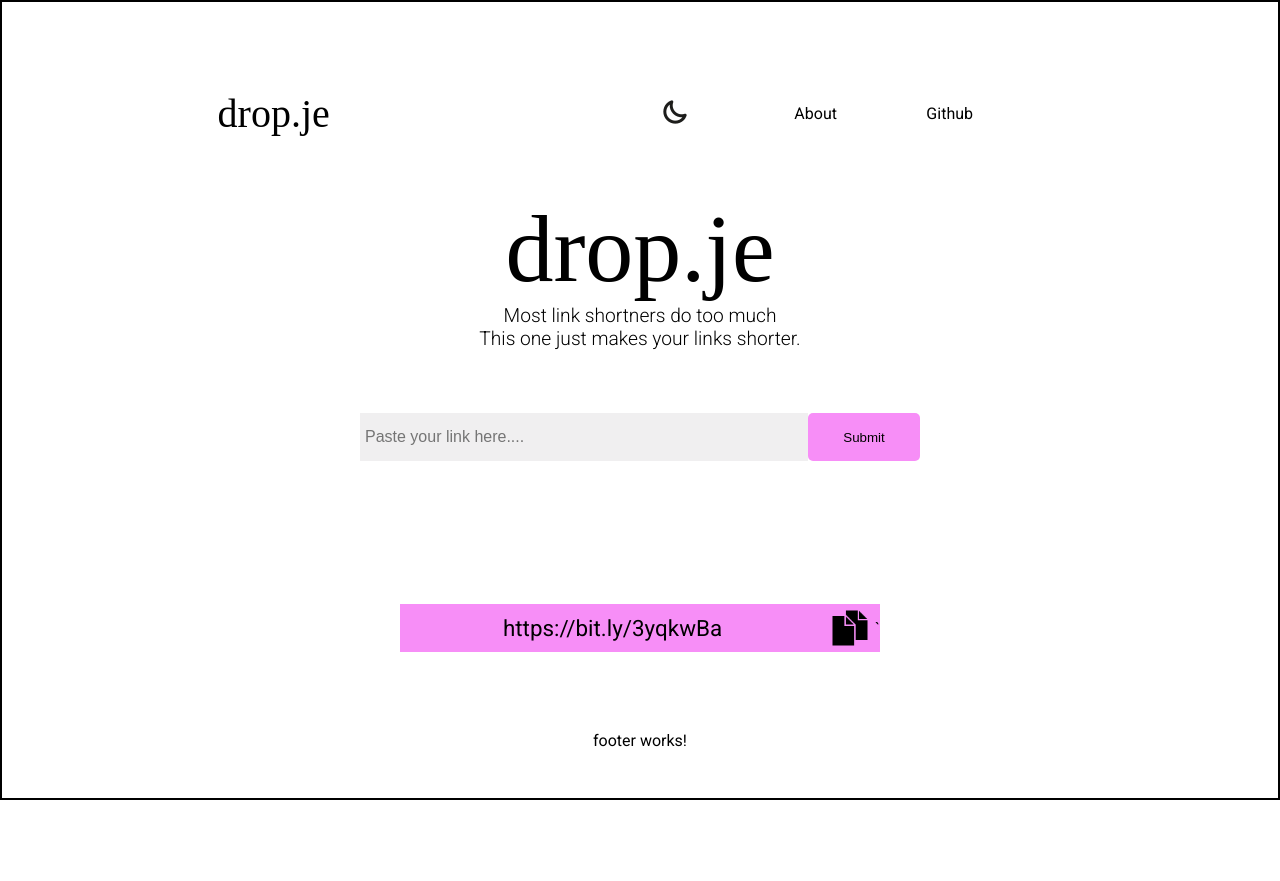
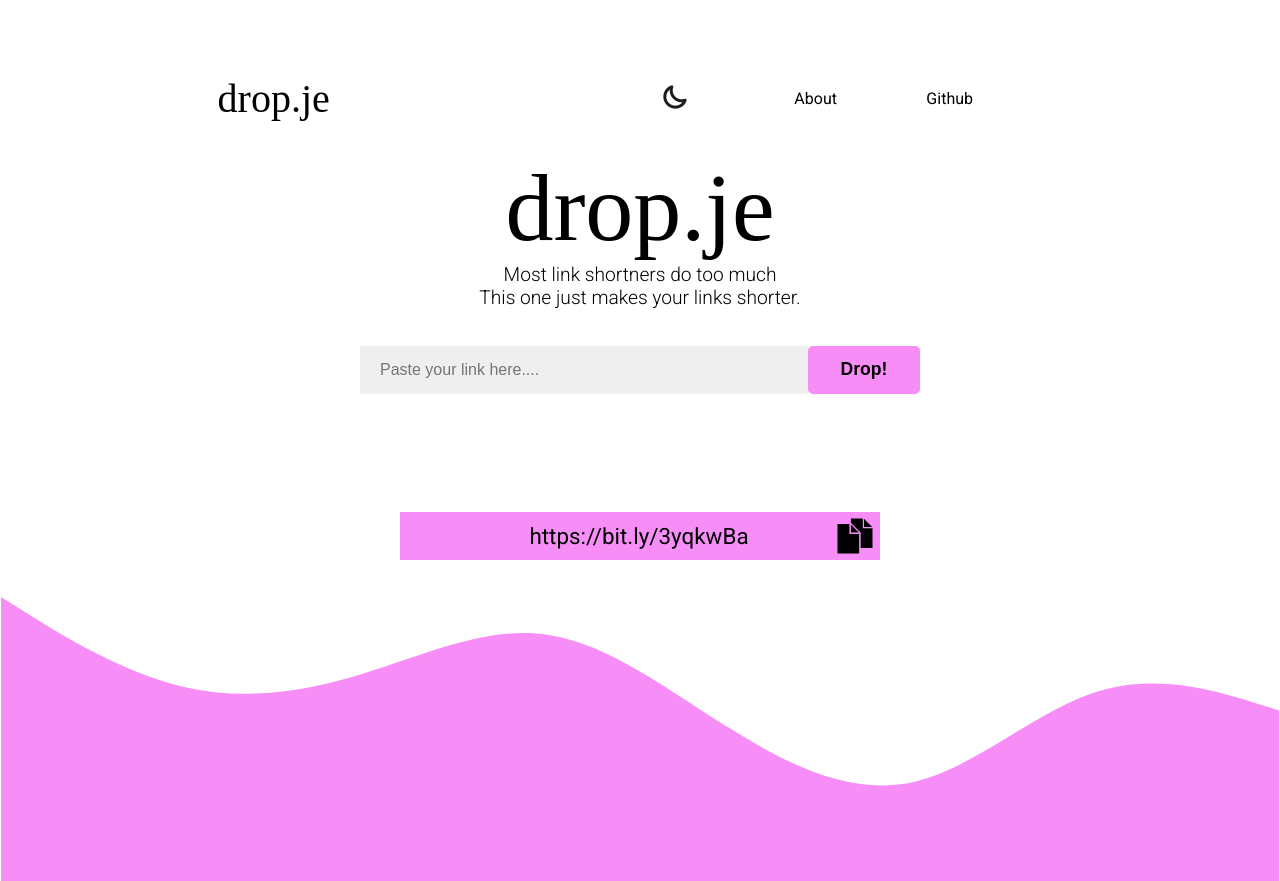
Before and after one commit to KDSGYT/url-shortning, an Angular app: page / in a window 1280 px wide. Before the commit the page ends 800 px from the top, so only its background shows below. Built offline with nearby package versions, Linux system fonts and the light colour scheme; a web font is replaced by a local one.

Commit message:
Coding done

```diff
--- a/src/app/app.component.scss
+++ b/src/app/app.component.scss
@@ -1,6 +1,5 @@
 
 main {
-    border:2px solid black;
     min-height: 100vh;
     background-color:  #ffff ;
 }
--- a/src/app/footer/footer.component.html
+++ b/src/app/footer/footer.component.html
@@ -1 +1,9 @@
-<p>footer works!</p>
+<footer>
+    <div>
+        <svg xmlns="http://www.w3.org/2000/svg" viewBox="0 0 1440 320">
+            <path fill="#f78ef7" fill-opacity="1"
+                d="M0,0L34.3,21.3C68.6,43,137,85,206,101.3C274.3,117,343,107,411,85.3C480,64,549,32,617,42.7C685.7,53,754,107,823,149.3C891.4,192,960,224,1029,208C1097.1,192,1166,128,1234,106.7C1302.9,85,1371,107,1406,117.3L1440,128L1440,320L1405.7,320C1371.4,320,1303,320,1234,320C1165.7,320,1097,320,1029,320C960,320,891,320,823,320C754.3,320,686,320,617,320C548.6,320,480,320,411,320C342.9,320,274,320,206,320C137.1,320,69,320,34,320L0,320Z">
+            </path>
+        </svg>
+    </div>
+</footer>
--- a/src/app/footer/footer.component.scss
+++ b/src/app/footer/footer.component.scss
@@ -0,0 +1,16 @@
+footer {
+    width: 99.9vw;
+    height: 11.5em;
+
+    div {
+        bottom: 0;
+        position: relative;
+
+        svg {
+            position: absolute;
+            width: inherit;
+            height: inherit;
+            // border: 2px solid black;
+        }
+    }
+}
--- a/src/app/long-url-input/long-url-input.component.html
+++ b/src/app/long-url-input/long-url-input.component.html
@@ -4,6 +4,6 @@
         <label id="input-field" for="longUrlInput">
             <input id="longUrlInput" #longUrl type="url" required placeholder='Paste your link here....' />
         </label>
-        <input type="submit" id="submit-button" />
+        <input type="submit" value="Drop!" id="submit-button" />
     </form>
 </div>
--- a/src/app/long-url-input/long-url-input.component.scss
+++ b/src/app/long-url-input/long-url-input.component.scss
@@ -18,13 +18,17 @@
     #input-field {
         width: 80%;
         height: inherit;
+
         input{
             border:none;
             background-color: $greyBackgroundColor;
-            padding: 5px;
+            padding: 5px 20px;
+            // padding-left: 20px;
+
             height: inherit;
             width: inherit;
             font-size: 1em;
+            outline: none;
         }
     }
 
@@ -35,5 +39,7 @@
         // background: none;
         background-color: $accentColor;
         height: inherit;
+        font-size: 1.1em;
+        font-weight: 600;
     }
 }
--- a/src/app/output/output.component.html
+++ b/src/app/output/output.component.html
@@ -1,7 +1,4 @@
 <div (click)="copyLinkToClipboard()" id="output-container" class="flex flex-row">
     <p>{{output}}</p>
-    <img src="../../assets/icons8-copy-32.png" />`
-
-
-
+    <img src="../../assets/icons8-copy-32.png" />
 </div>
--- a/src/app/output/output.component.scss
+++ b/src/app/output/output.component.scss
@@ -6,8 +6,10 @@
     height: 3em;
     cursor: pointer;
     p {
+        // border: 2px solid black;
         font-size: 1.4em;
         padding: auto;
+        padding-left: 10%;
         text-align: center;
         width: inherit;
     }
--- a/src/assets/customClasses.scss
+++ b/src/assets/customClasses.scss
@@ -1,5 +1,5 @@
 $backgrounColor: #ffffff ;
-$accentColor: rgb(247, 142, 247);
+$accentColor: #f78ef7;
 $greyBackgroundColor: rgb(240, 239, 240);
 
 .flex{ display: flex; flex-direction: column; justify-content: space-around; align-items: center;}
```
Also changed, not shown: src/assets/wave.svg (added).
